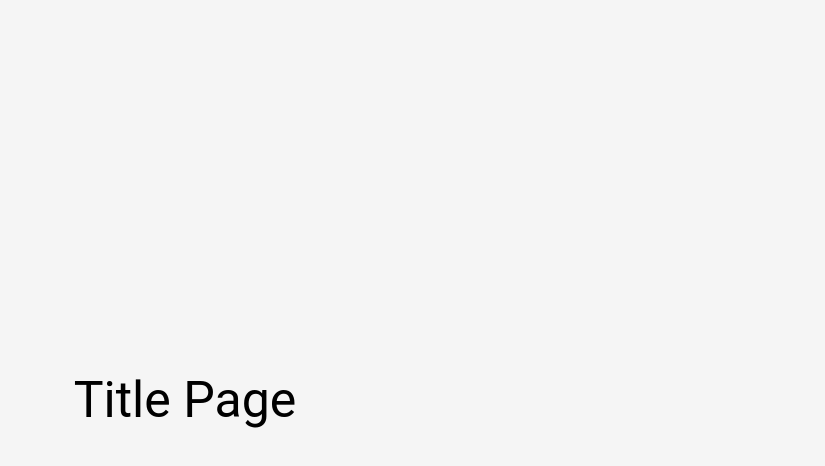
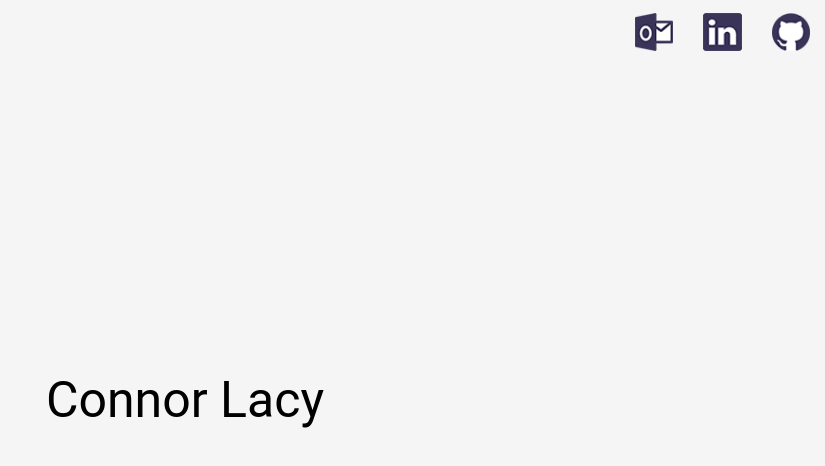
Before and after one commit to ConnorLacy/Personal-Website-ReactTS, a React (Create React App) app in the folder personal-website/: page / in a window 1280 px wide. Shown: the top 466 px of the page, without its empty margins (455-1280 px from the left). Built offline with nearby package versions, Linux system fonts and the light colour scheme.

Commit message:
Added images and refactored html structure

```diff
--- a/personal-website/src/App.tsx
+++ b/personal-website/src/App.tsx
@@ -1,6 +1,9 @@
 import React from 'react';
 import './App.scss';
 import Projects from './Projects';
+import Email from './assets/Outlook_icon.png';
+import LinkedIn from './assets/LinkedIn_icon.png';
+import Github from './assets/GitHub_icon.png';
 
 const handleClick = (evt: any) => {
   switch(evt.target.value){
@@ -18,11 +21,14 @@ const handleClick = (evt: any) => {
 
 const App: React.FC = () => {
   return (
-    <div className="Page">
+    <div className="page-container y-scroll y-mandatory">
       <header className="Header">
-        <h1>Header items</h1>
+        <div className="headerbuttons">
+          <img src={Email} alt="Email Link"/>
+          <img src={LinkedIn} alt=""/>
+          <img src={Github} alt=""/>
+        </div>
       </header>
-      <div className="page-container y-scroll y-proximity">
       <div className="sidenav">
         <ul>
           <li value={1} onClick={handleClick}></li>
@@ -32,11 +38,10 @@ const App: React.FC = () => {
         </ul>
       </div>
       <div className="tile-wrapper">
-          <div className="tile" id="Title">Title Page</div>
+        <div className="tile" id="Title">Connor Lacy</div>
         <div className="tile" id="About">About Me</div>
         <div className="tile" id="Portfolio">Portfolio<Projects/></div>
-          <div className="tile" id="Social">Social Links</div>
-        </div>
+        <div className="tile" id="Social">Let's Connect</div>
       </div>
     </div>
   );
```
Lines whose indentation alone changed are shown as unchanged.
